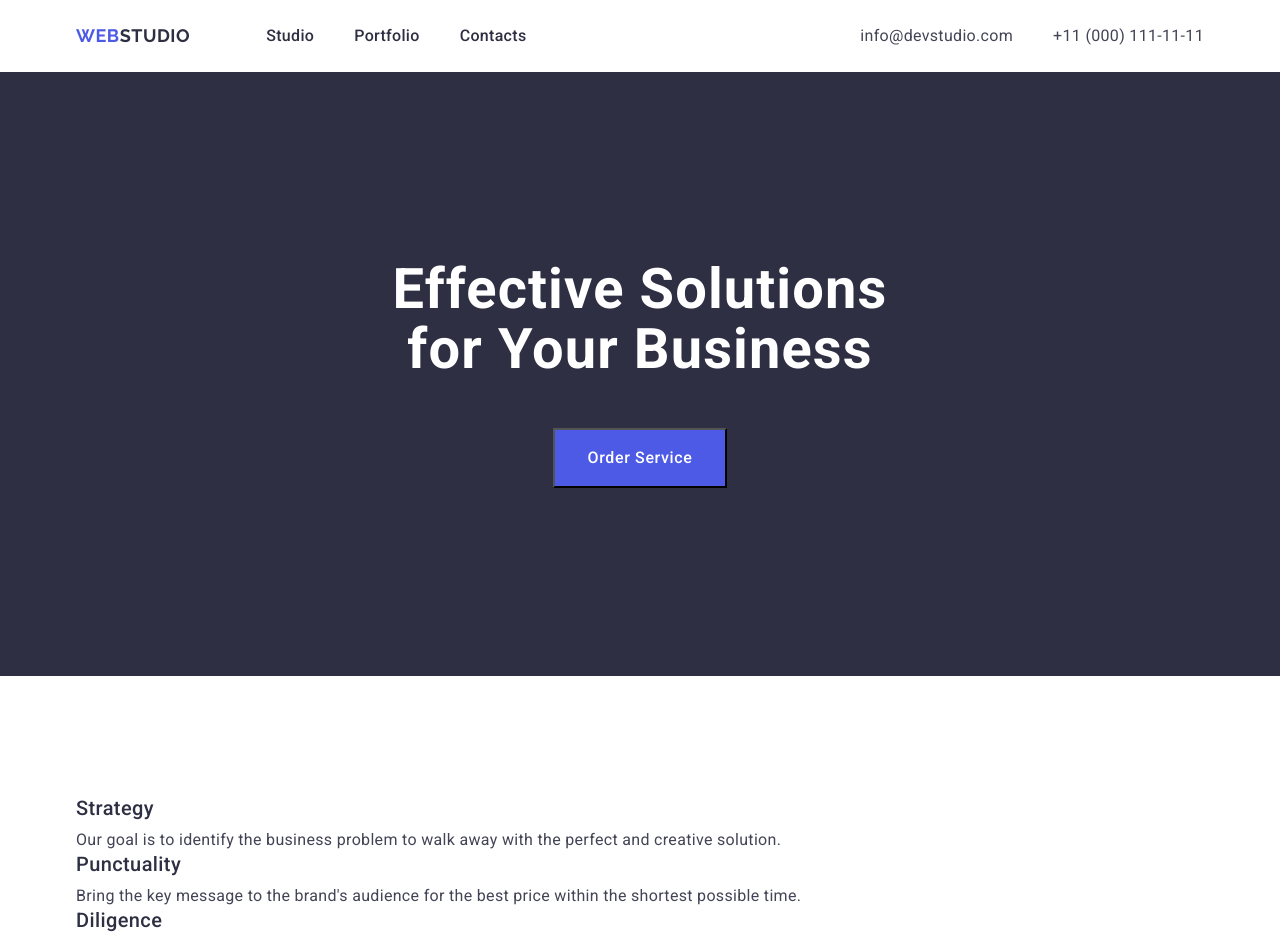
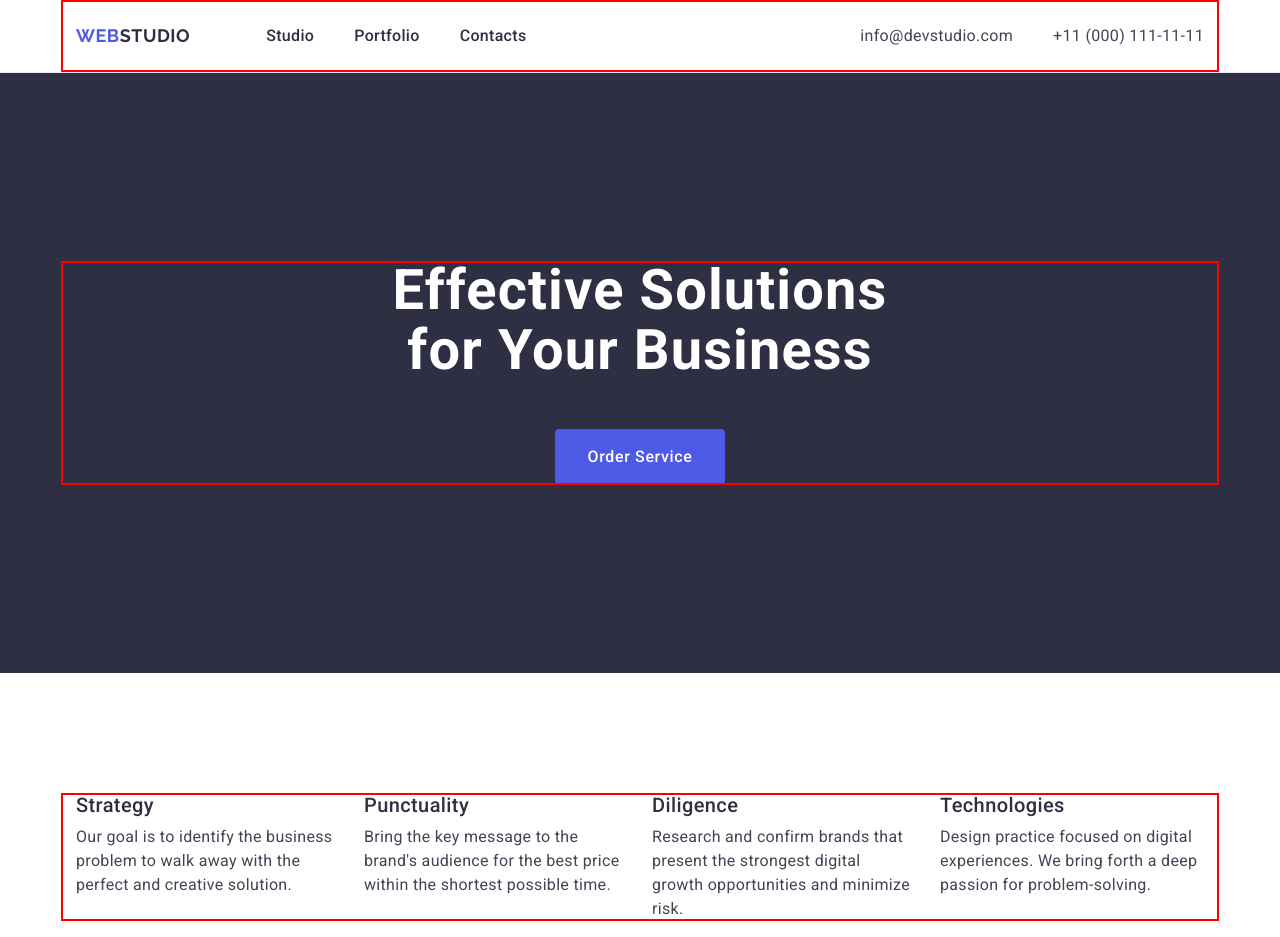
Before and after one commit to Nataliia-Aldushyna/goit-markup-hw-03, a plain HTML site: page index.html in a window 1280 px wide. Shown: the top 937 px of the page. Drawn offline with nearby package versions, Linux system fonts and the light colour scheme.

Commit message:
update styles.css

```diff
--- a/css/styles.css
+++ b/css/styles.css
@@ -9,11 +9,16 @@
     --accent-cl-100: #4d5ae5;
     --accent-cl-200: #404bbf;
     --light-cl:  #ffffff;
+    --light-cl-100: #e7e9fc;
     --dark-cl: #434455;
 
     /* Others */
-    --line-height: line-height: 1.5;
-    --letter-spacing: letter-spacing: 0.02em;
+    /* --line-height: line-height: 1.5;
+    --letter-spacing: letter-spacing: 0.02em; */
+    --radius: 4px;
+    --items: 4;
+    --col-indent: 24px;
+    --row-indent: var(--col-indent);
 
 }
 
@@ -53,14 +58,29 @@ button {
   font-family: inherit;
   color: currentColor;
   cursor: pointer;
+  border: none;
   text-decoration: none;
+}
+
+img {
+  display: block;
+  max-width: 100%;
+  height: auto;
 }
 /* #endregion */
 
 /* #region Common */
+.container {
+  max-width: 1158px;
+  padding: 0 15px;
+  margin: 0 auto;
+
+  outline: 2px solid red;
+  outline-offset: -2px;
+}
+
 .team-title,
-.portfolio-title,
-.features-title {
+.portfolio-title {
     margin-bottom: 72px;
     font-size: 36px;
     line-height: 1.11;
@@ -87,26 +107,39 @@ button {
   overflow: hidden;
 }
 
-.cards {
+.btn {
     display: flex;
-    flex-wrap: wrap;
-    gap: 24px;
+    min-width: 169px;
+    min-height: 56px;
+    padding: 16px 32px;
+    font-weight: 500;
+    line-height: 1.5;
+    letter-spacing: 0.04em;
+    color: var(--light-cl);
+    background: var(--accent-cl-100);
+    border-radius: var(--radius);
 }
+/* #endregion */
 
-/* .cards-item {
-    width:
-} */
+/* Card set */
+.card-set {
+  display: flex;
+  flex-wrap: wrap;
+  row-gap: var(--row-indent);
+  column-gap: var(--col-indent);
+}
+.card-set-item {
+  width: calc((100% - var(--col-indent) * (var(--items) - 1)) / var(--items));
+}
 /* #endregion */
 
 /* #region Header */
-.header > .container {
+.header {
+  border-bottom: 1px solid var(--light-cl-100);
+}
+.header .container {
   display: flex;
   align-items: center;
-}
-.container {
-  max-width: 1158px;
-  padding: 0 15px;
-  margin: 0 auto;
 }
 /* #endregion */
 
@@ -120,7 +153,6 @@ button {
   letter-spacing: 0.03em;
   text-transform: uppercase;
   color: var(--accent-cl-100);
-  margin-right: 76px;
 
   .logo-dark {
   color: var(--primary-cl);
@@ -136,7 +168,7 @@ button {
 .header-nav{
   display: flex;
   align-items: center;
-  /* gap: 76px; */
+  gap: 76px;
   flex-grow: 1;
 }
 
@@ -147,12 +179,12 @@ button {
 }
 
 .nav-menu-link {
+  display: block;
+  padding: 24px 0;
   font-weight: 500;
   line-height: 1.5;
   letter-spacing: 0.02em;
   color: var(--primary-cl);
-  display: block;
-  padding: 24px 0;
 }
 
 .nav-menu-link:hover,
@@ -163,21 +195,14 @@ button {
 .header-contacts {
   display: flex;
   align-items: center;
+  line-height: 1.5;
+  letter-spacing: 0.02em;
+  color: var(--dark-cl);
 }
 
 .contacts-list {
   display: flex;
   gap: 40px;
-}
-.contacts-item {
-  display: inline-block;
-}
-
-a.contacts-link {
-  line-height: 1.5;
-  letter-spacing: 0.02em;
-  color: var(--dark-cl);
-  padding: 24px 0;
 }
 
 .contacts-link:hover,
@@ -194,7 +219,7 @@ a.contacts-link {
 
 .hero-title {
     max-width: 496px;
-    margin: 0 auto 48px;
+    margin: 0 auto 48px auto;
     font-size: 56px;
     line-height: 1.07;
     letter-spacing: 0.02em;
@@ -206,17 +231,7 @@ a.contacts-link {
   margin: 0 auto;
 }
 
-.btn {
-    display: flex;
-    min-width: 169px;
-    min-height: 56px;
-    padding: 16px 32px;
-    font-weight: 500;
-    line-height: 1.5;
-    letter-spacing: 0.04em;
-    color: var(--light-cl);
-    background: var(--accent-cl-100);
-}
+
 
 .btn:hover,
 .btn:focus {
@@ -250,6 +265,11 @@ a.contacts-link {
     background-color: var(--secondary-cl);
 }
 
+.team-item {
+    background: var(--light-cl);
+    border-radius: 0 0 4px 4px;
+}
+
 .team-wrapper {
     padding: 32px 16px;
 }
@@ -273,6 +293,10 @@ a.contacts-link {
 /* #endregion */
 
 /* #region Portfolio */
+.portfolio-list {
+  --items: 3;
+}
+
 .portfolio-caption {
     margin-bottom: 8px;
     font-weight: 500;
```
